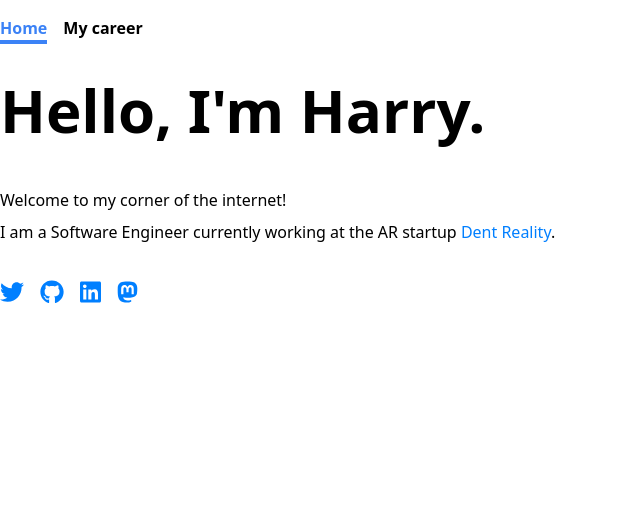
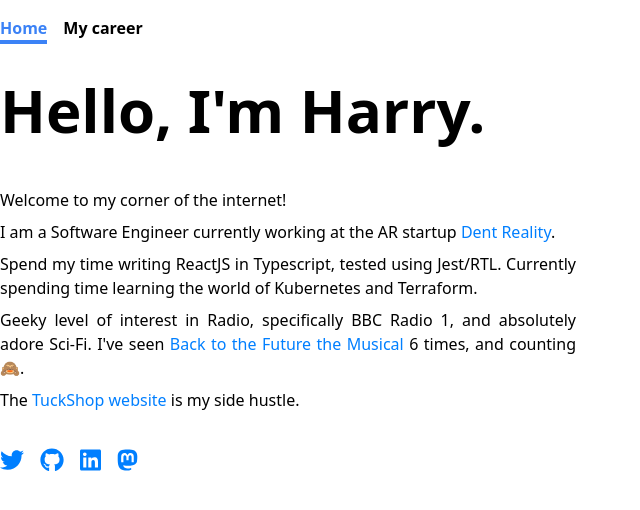
Before and after one commit to harryjms/personal-website, a Next.js app: page / in a window 1280 px wide. Shown: the top 510 px of the page, without its empty margins (0-640 px from the left). Built offline with nearby package versions, Linux system fonts and the light colour scheme.

Commit message:
Extra homepage

```diff
--- a/src/pages/index.tsx
+++ b/src/pages/index.tsx
@@ -9,6 +9,7 @@ const Homepage = () => {
       <main className="container">
         <h1>Hello, I'm Harry.</h1>
         <p>Welcome to my corner of the internet!</p>
+        <div className="bio">
           <p>
             I am a Software Engineer currently working at the AR startup{" "}
             <a href="https://dentreality.com" target="_blank">
@@ -16,6 +17,27 @@ const Homepage = () => {
             </a>
             .
           </p>
+          <p>
+            Spend my time writing ReactJS in Typescript, tested using Jest/RTL.
+            Currently spending time learning the world of Kubernetes and
+            Terraform.
+          </p>
+          <p>
+            Geeky level of interest in Radio, specifically BBC Radio 1, and
+            absolutely adore Sci-Fi. I've seen{" "}
+            <a href="https://www.backtothefuturemusical.com/" target="_blank">
+              Back to the Future the Musical
+            </a>{" "}
+            6 times, and counting 🙈.
+          </p>
+          <p>
+            The{" "}
+            <a href="https://tuckshopuk.com" target="_blank">
+              TuckShop website
+            </a>{" "}
+            is my side hustle.
+          </p>
+        </div>
         <p className="mt-8">
           <Socials />
         </p>
```
Lines whose indentation alone changed are shown as unchanged.
